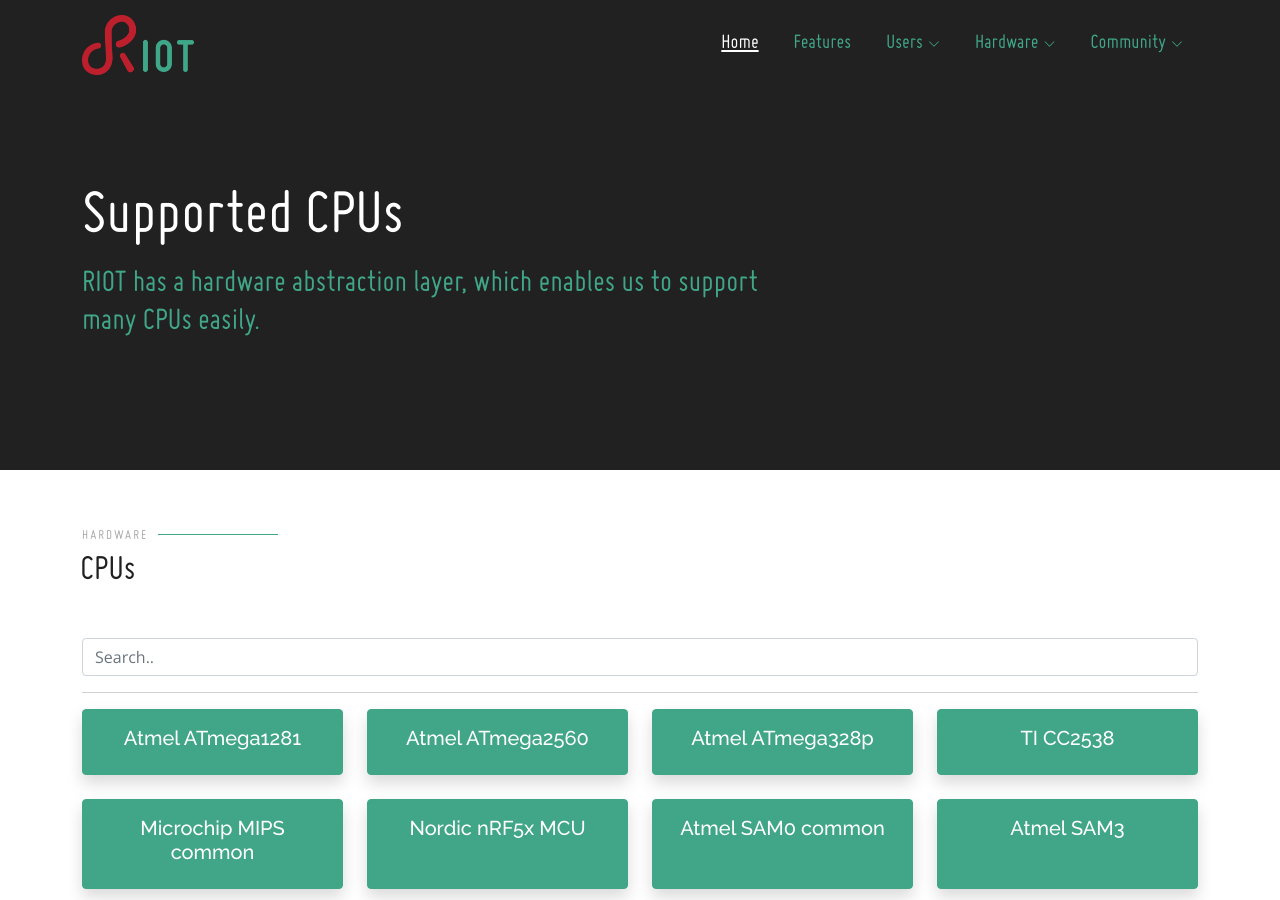
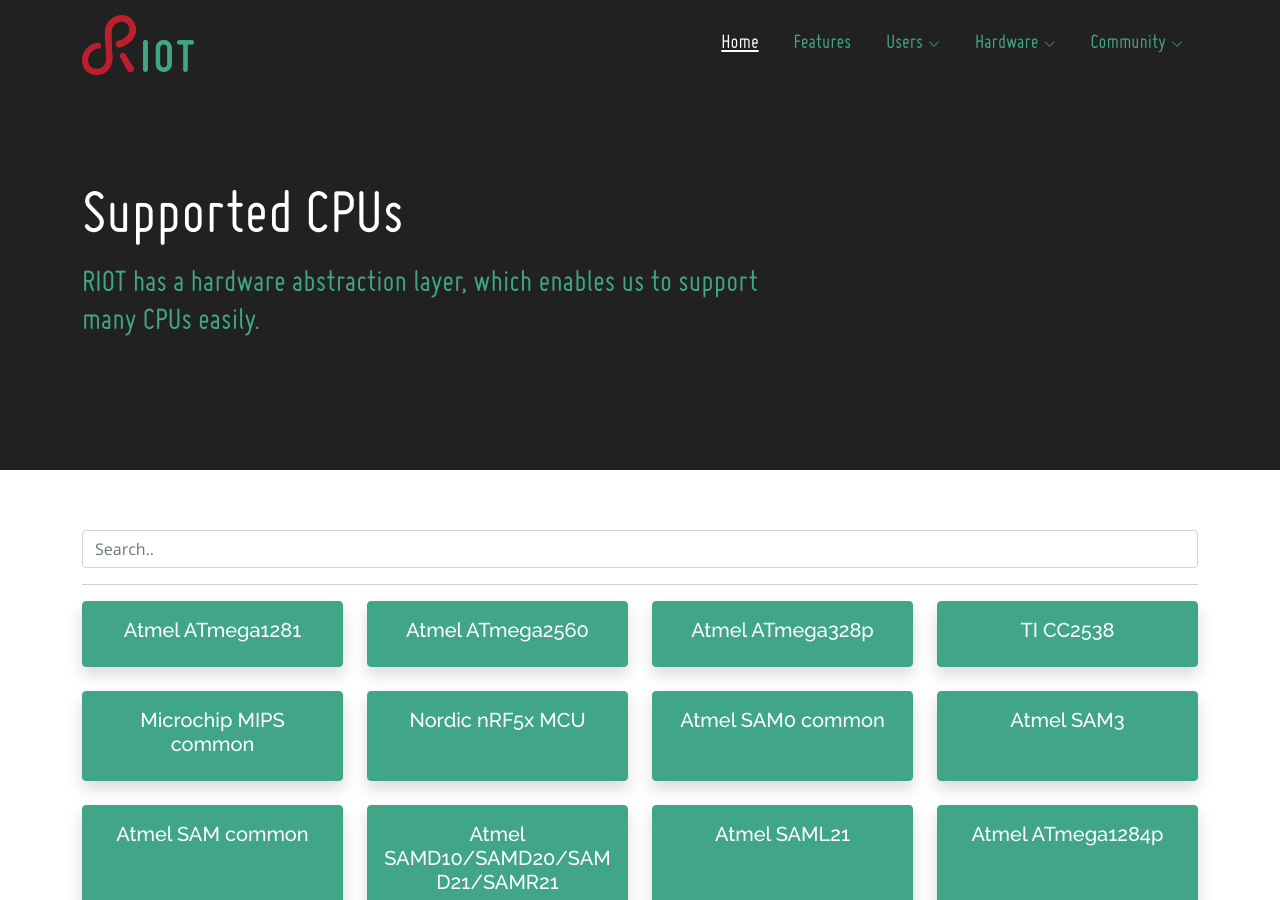
Before and after one commit to RIOT-OS/riot-os.org, a Jekyll site: the page built from cpus.html, in a window 1280 px wide and 900 px high. Built offline with Jekyll 4.4.1, drawn with Linux system fonts in a browser that asks for light colours; nearby versions of some CDN libraries; some web fonts are replaced.

Commit message:
cpus: remove unneeded header

```diff
--- a/cpus.html
+++ b/cpus.html
@@ -7,11 +7,6 @@
     <!-- ======= Board Section ======= -->
     <section id="cpus">
       <div class="container">
-        <div class="section-title">
-          <h2>Hardware</h2>
-          <p>CPUs</p>
-        </div>
-
         <input class="form-control" name="cpuSearchInput" type="text" placeholder="Search..">
         <hr>
         <div id="cpuList">
```
